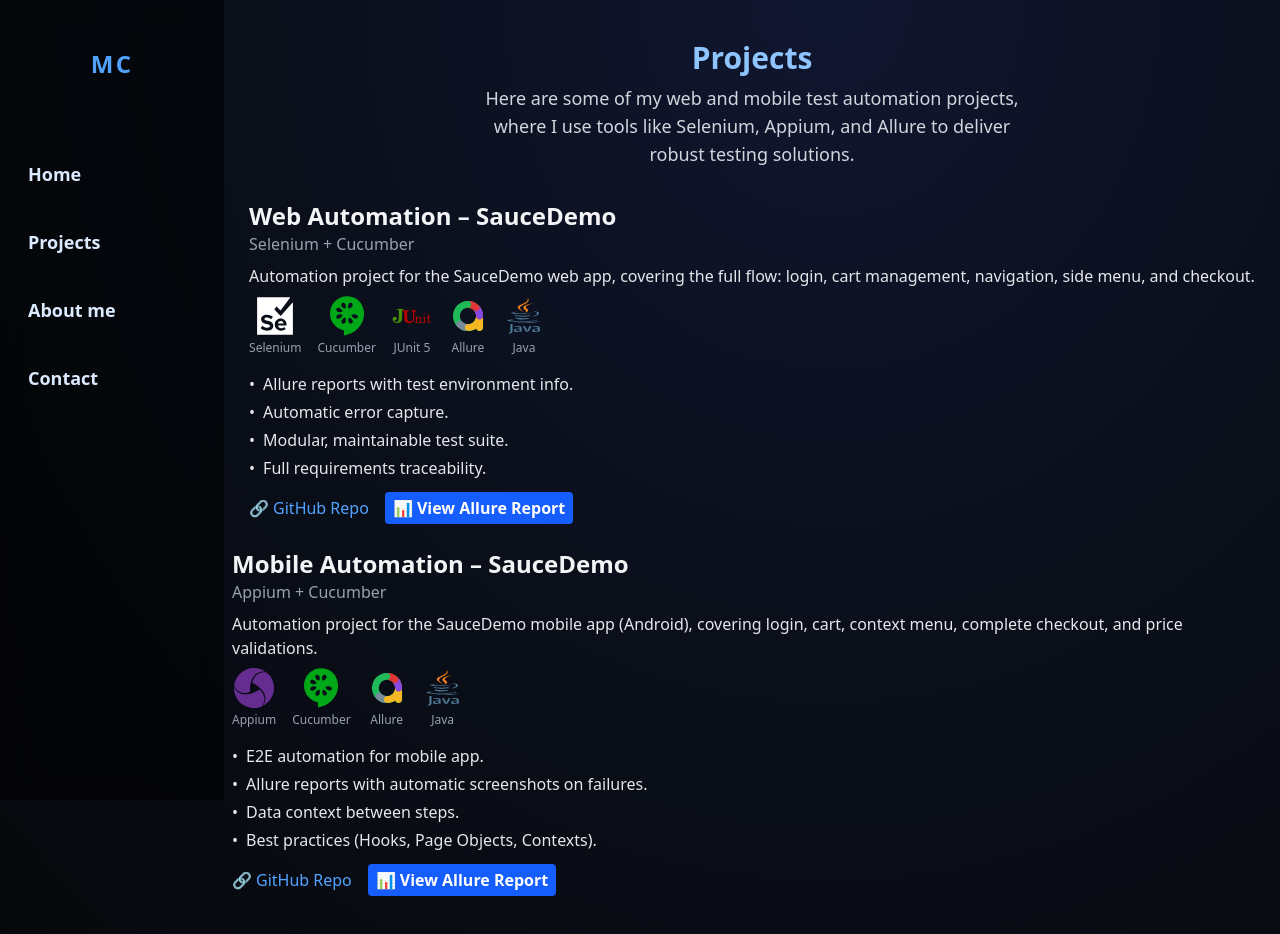
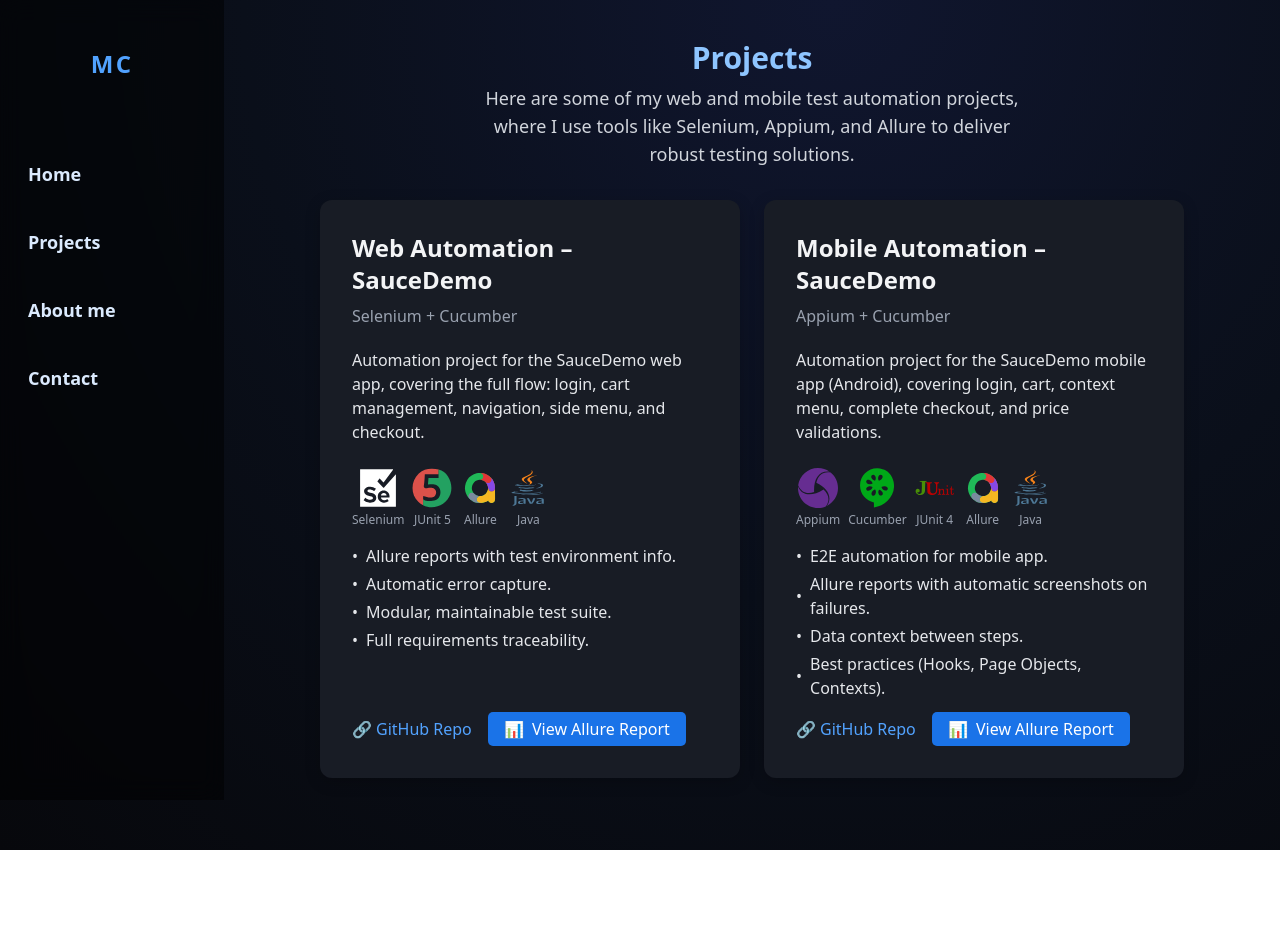
Before and after one commit to MoisesCorrales-devQa/qa-automation-portfolio, a Next.js app: page /projects in a window 1280 px wide. After the commit the page ends 850 px from the top, so only its background shows below. Built offline with nearby package versions, Linux system fonts and the light colour scheme.

Commit message:
Added project cards on project sections

```diff
--- a/src/components/Projects/ProjectCard.tsx
+++ b/src/components/Projects/ProjectCard.tsx
@@ -3,13 +3,13 @@
 import styles from "./ProjectsSection.module.css";
 
 export const ProjectCard: React.FC<{ project: Project }> = ({ project }) => (
-  <div className={styles["project-card mb-10"]}>
-    <div className="project-header">
+  <div className={`${styles["project-card"]} mb-10`}>
+    <div className={styles["project-header"]}>
       <h3 className="text-2xl font-bold text-gray-100">{project.title}</h3>
       <div className="text-md text-gray-400 mb-1">{project.subtitle}</div>
     </div>
     <p className="mt-2 mb-2 text-gray-200">{project.description}</p>
-    <div className="flex gap-4 mb-4 flex-wrap">
+    <div className={styles["tech-stack"]}>
       {project.technologies.map((tech) => (
         <span key={tech.name} className="flex flex-col items-center" title={tech.name}>
           <img
@@ -29,11 +29,11 @@
         </li>
       ))}
     </ul>
-    <div className="flex gap-4 mt-auto">
+    <div className={styles["project-links"]}>
       <a href={project.githubUrl} target="_blank" rel="noopener noreferrer" className="text-blue-400 hover:underline flex items-center">
         <span className="mr-1">🔗</span> GitHub Repo
       </a>
-      <a href={project.allureUrl} target="_blank" rel="noopener noreferrer" className="bg-blue-600 text-white rounded px-2 py-1 hover:bg-blue-700 font-semibold flex items-center">
+      <a href={project.allureUrl} target="_blank" rel="noopener noreferrer" className={styles["btn-report"]}>
         <span className="mr-1">📊</span> View Allure Report
       </a>
     </div>
--- a/src/data/projects.ts
+++ b/src/data/projects.ts
@@ -21,8 +21,7 @@
       "Automation project for the SauceDemo web app, covering the full flow: login, cart management, navigation, side menu, and checkout.",
     technologies: [
       { name: "Selenium", icon: "/icons/selenium.svg" },
-      { name: "Cucumber", icon: "/icons/cucumber.svg" },
-      { name: "JUnit 5", icon: "/icons/junit.svg" },
+      { name: "JUnit 5", icon: "/icons/junit5.svg" },
       { name: "Allure", icon: "/icons/allure.svg" },
       { name: "Java", icon: "/icons/java.svg" },
     ],
@@ -32,8 +31,8 @@
       "Modular, maintainable test suite.",
       "Full requirements traceability."
     ],
-    githubUrl: "https://github.com/tu_usuario/tu_repo_web_saucedemo",
-    allureUrl: "https://allure.tu-dominio.com/web-saucedemo"
+    githubUrl: "https://github.com/MoisesCorrales-devQa/saucedemo-qa-automation",
+    allureUrl: "https://reports.moisescorrales.com/selenium/"
   },
   {
     title: "Mobile Automation – SauceDemo",
@@ -44,6 +43,7 @@
     technologies: [
       { name: "Appium", icon: "/icons/appium.svg" },
       { name: "Cucumber", icon: "/icons/cucumber.svg" },
+      { name: "JUnit 4", icon: "/icons/junit.svg" },
       { name: "Allure", icon: "/icons/allure.svg" },
       { name: "Java", icon: "/icons/java.svg" },
     ],
@@ -53,7 +53,7 @@
       "Data context between steps.",
       "Best practices (Hooks, Page Objects, Contexts)."
     ],
-    githubUrl: "https://github.com/tu_usuario/tu_repo_mobile_saucedemo",
-    allureUrl: "https://allure.tu-dominio.com/mobile-saucedemo"
+    githubUrl: "https://github.com/MoisesCorrales-devQa/appium-saucedemo-tests",
+    allureUrl: "https://reports.moisescorrales.com/appium/"
   }
 ];
```
Also changed, not shown: public/icons/JUnit5.svg (added), 1 other file (tests, documents, lock files or other folders).
